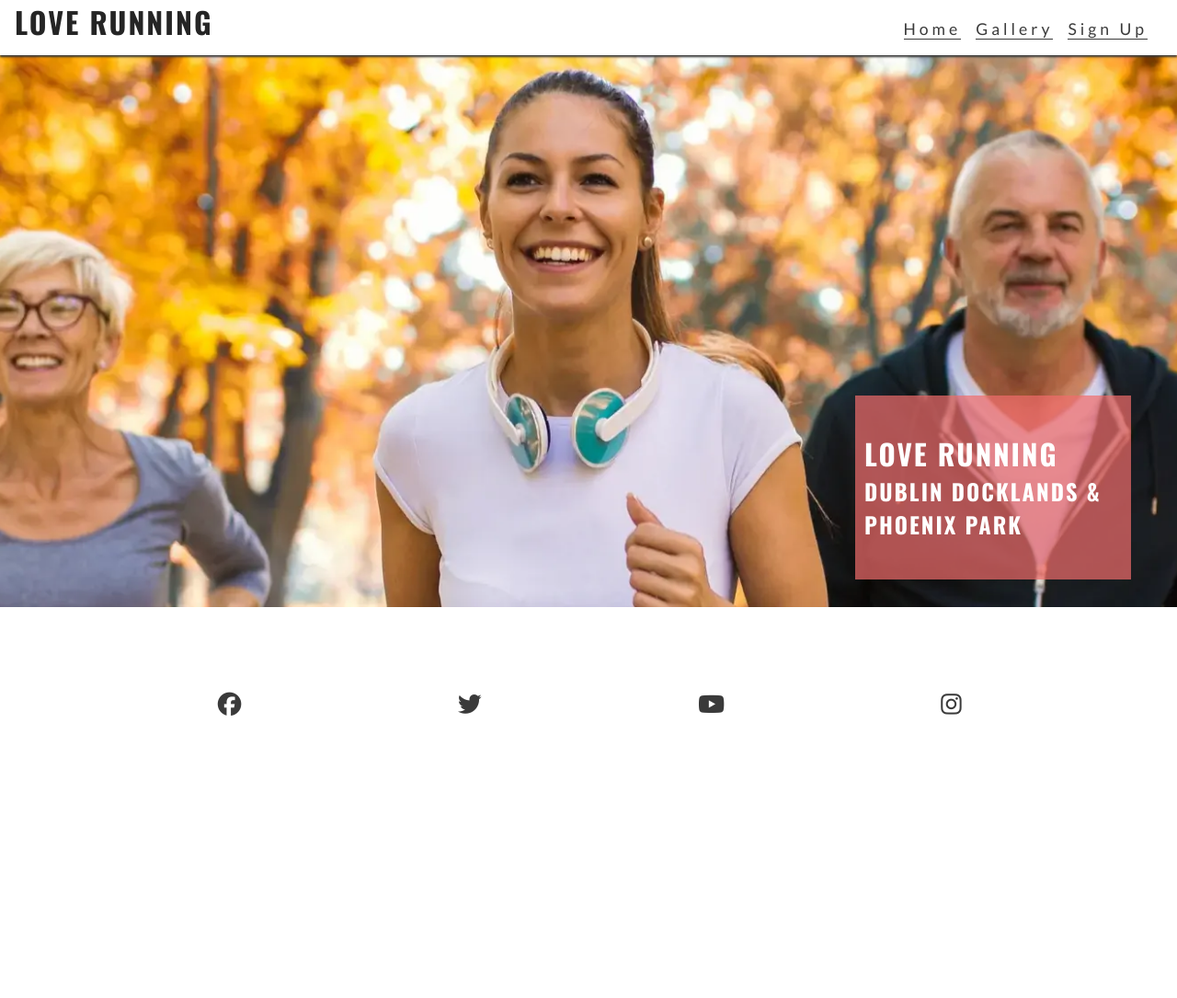
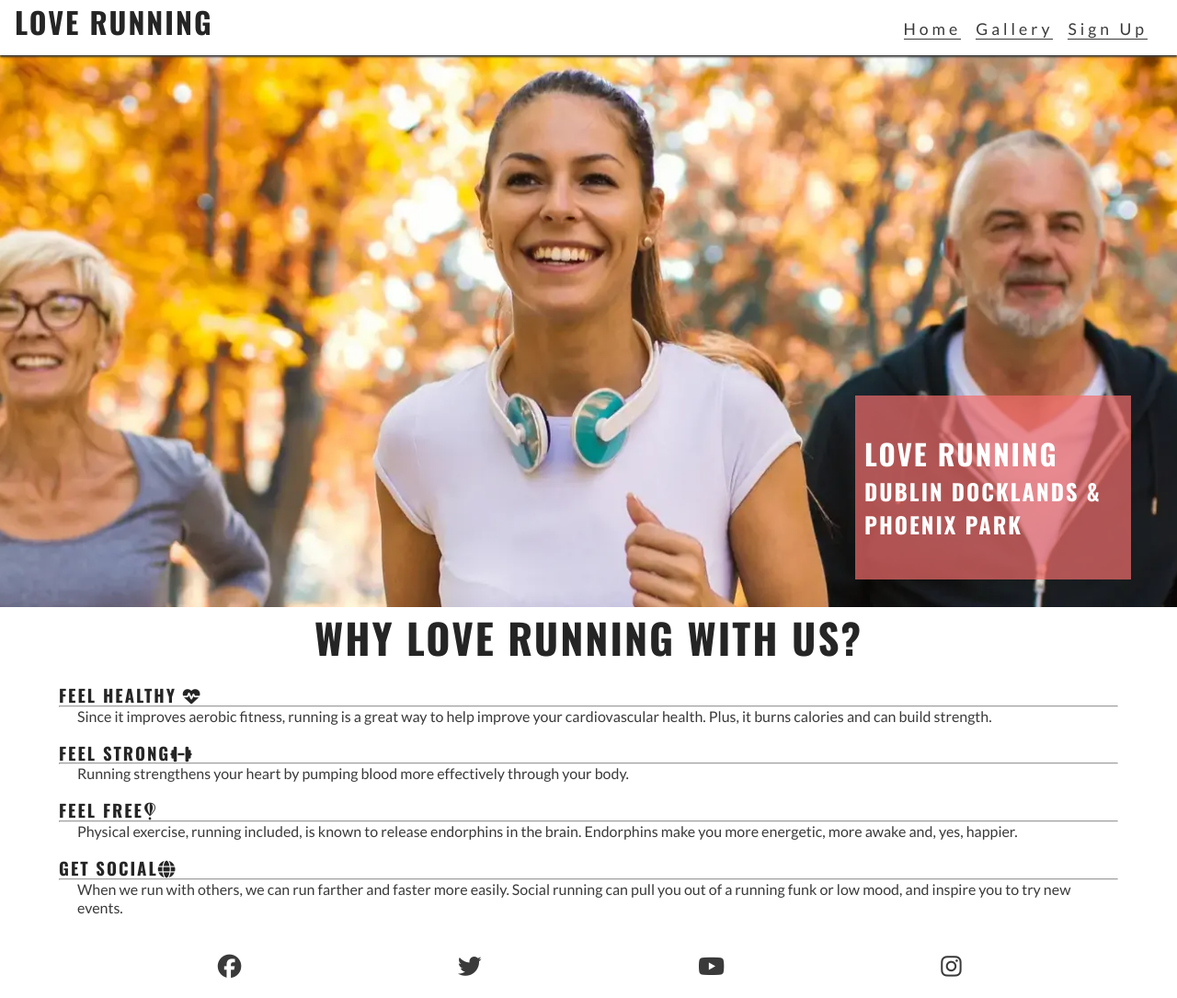
Before and after one commit to StoffeEriksson/love-running, a plain HTML site: page index.html in a window 1280 px wide. Shown: the whole page at 92% size. Before the commit the page ends 800 px from the top, so only its background shows below. Drawn offline with nearby package versions, Linux system fonts and the light colour scheme.

Commit message:
added reasons section

```diff
--- a/assets/css/style.css
+++ b/assets/css/style.css
@@ -115,6 +115,34 @@ main {
   color: #ffffff;
 }
 
+#reasons {
+  width: 90%;
+  margin-top: 20px;
+  margin-bottom: 20px;
+  margin: auto;
+}
+
+#reasons > h2 {
+  font-size: 280%;
+  margin-bottom: 20px;
+  text-align: center;
+}
+
+#benefits-physical > div,
+#benefits-mental > div {
+  line-height: 20px;
+  margin-bottom: 20px;
+}
+
+#benefits p {
+  padding-left: 20px;
+  padding-right: 20px;
+}
+
+#benefits > hr {
+  border-top: 1px solid #3a3a3a;
+}
+
 /* footer */
 #social-networks {
   text-align: center;
--- a/index.html
+++ b/index.html
@@ -57,6 +57,36 @@
           <h3>Dublin Docklands & Phoenix Park</h3>
         </div>
       </section>
+
+      <section id="reasons">
+        <h2> WHY LOVE RUNNING WITH US?</h2>
+        <div id="benefits">
+          <div id="benefits-physical">
+            <div>
+              <h3>FEEL HEALTHY <i class="fa-solid fa-heart-pulse"></i> </h3>
+              <hr>
+              <p>Since it improves aerobic fitness, running is a great way to help improve your cardiovascular health. Plus, it burns calories and can build strength.</p>
+            </div>
+            <div>
+              <h3>FEEL STRONG<i class="fa-solid fa-dumbbell"></i></h3>
+              <hr>
+              <p>Running strengthens your heart by pumping blood more effectively through your body.</p>
+            </div>
+          </div>
+          <div id="benefits-mental">
+            <div>
+              <h3>FEEL FREE<i class="fa-brands fa-fly"></i></h3>
+              <hr>
+              <p>Physical exercise, running included, is known to release endorphins in the brain. Endorphins make you more energetic, more awake and, yes, happier.</p>
+            </div>
+            <div>
+              <h3>GET SOCIAL<i class="fa-solid fa-globe"></i></h3>
+              <hr>
+              <p>When we run with others, we can run farther and faster more easily. Social running can pull you out of a running funk or low mood, and inspire you to try new events.</p>
+            </div>
+          </div>
+        </div>
+      </section>
     </main>
 
     <!-- Footer element -->
```
